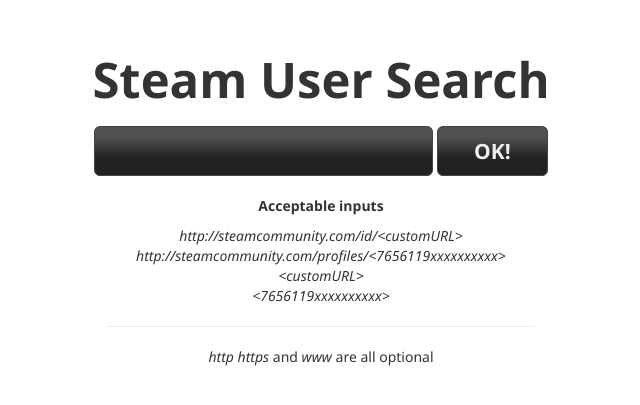
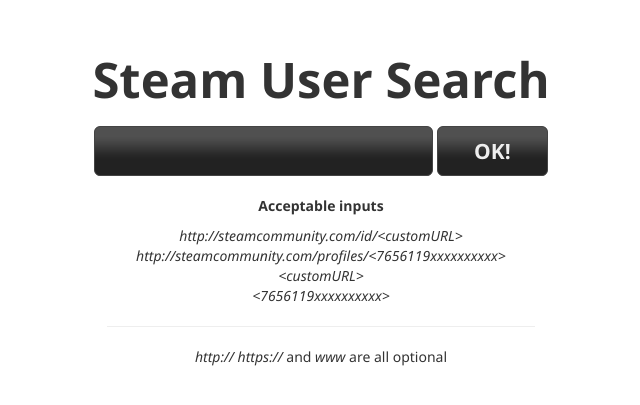
Before and after one commit to aleung241/MSA2016Mod2, a plain HTML site: page MSA2016Mod2/index.html in a window 1280 px wide. Shown: the part 185-590 px from the top of the page, 319-959 px from the left. Drawn offline with Linux system fonts and the light colour scheme.

Commit message:
Small fix to landing page information

```diff
--- a/MSA2016Mod2/index.html
+++ b/MSA2016Mod2/index.html
@@ -43,7 +43,7 @@
 			</p>
 			<hr/>
 			<p>
-				<i>http https</i> and <i>www</i> are all optional
+				<i>http:// https://</i> and <i>www</i> are all optional
 			</p>
 		</div>
 	</div>
```
